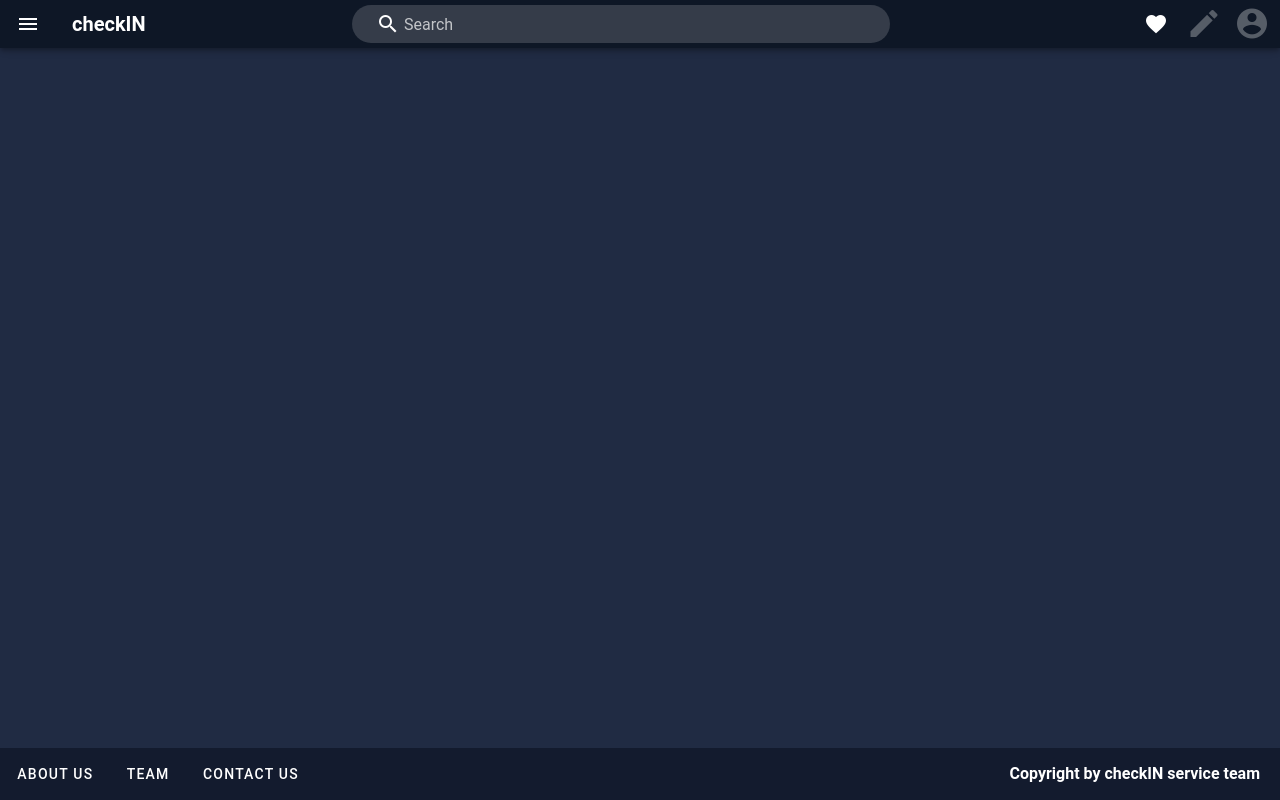
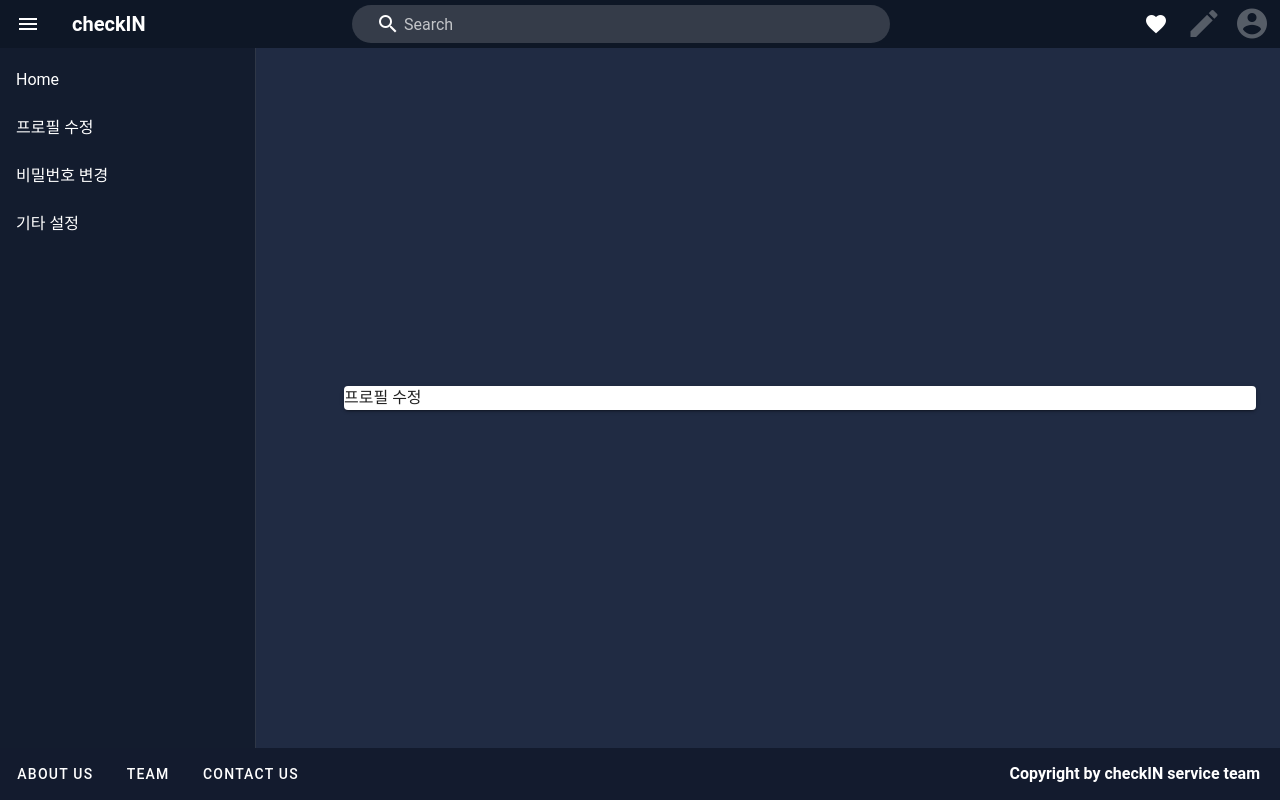
Before and after one commit to woosteelz/checkIN, a Vue app: page /myaccount/editProfile in a window 1280 px wide. Built offline with nearby package versions, Linux system fonts and the light colour scheme; a small style sheet from the web is missing.

Commit message:
[add]accout/accountSub

```diff
--- a/src/router/index.js
+++ b/src/router/index.js
@@ -36,6 +36,23 @@ export default new Router({
       name: 'MyAccount',
       path: '/myaccount',
       component: () => import('@/views/account/MyAccount'),
+      children: [
+        {
+          name: 'EditProfile',
+          path: 'editProfile',
+          component: () => import('@/views/account/accountSub/EditProfile')
+        },
+        {
+          name: 'ChangePassword',
+          path: 'changepassword',
+          component: () => import('@/views/account/accountSub/ChangePassword')
+        },
+        {
+          name: 'Config',
+          path: 'config',
+          component: () => import('@/views/account/accountSub/Config')
+        }
+      ]
     },
   ],
 })
--- a/src/views/account/MyAccount.vue
+++ b/src/views/account/MyAccount.vue
@@ -1,9 +1,8 @@
 <template>
   <v-container id="myAccount" fluid fill-height>
     <v-row>
-      <v-col cols="12">
+      <v-col cols="3">
         <v-navigation-drawer dark absolute permanent color="#131C2E">
-
           <v-list>
             <v-list-item link>
               <v-list-item-content>
@@ -12,21 +11,24 @@
             </v-list-item>
             <v-list-item link>
               <v-list-item-content>
-                <v-list-item-title @click="$router.push({ name: 'Home' })">프로필 수정</v-list-item-title>
+                <v-list-item-title @click="$router.push({ name: 'EditProfile' })">프로필 수정</v-list-item-title>
               </v-list-item-content>
             </v-list-item>
             <v-list-item link>
               <v-list-item-content>
-                <v-list-item-title @click="$router.push({ name: 'Home' })">비밀번호 변경</v-list-item-title>
+                <v-list-item-title @click="$router.push({ name: 'ChangePassword' })">비밀번호 변경</v-list-item-title>
               </v-list-item-content>
             </v-list-item>
             <v-list-item link>
               <v-list-item-content>
-                <v-list-item-title @click="$router.push({ name: 'Home' })">기타 설정</v-list-item-title>
+                <v-list-item-title @click="$router.push({ name: 'Config' })">기타 설정</v-list-item-title>
               </v-list-item-content>
             </v-list-item>
           </v-list>
         </v-navigation-drawer>
+      </v-col>
+      <v-col cols="9">
+        <router-view/>
       </v-col>
     </v-row>
   </v-container>
--- /dev/null
+++ b/src/views/account/accountSub/ChangePassword.vue
@@ -0,0 +1,21 @@
+<template>
+  <v-container fluid>
+    <v-row>
+      <v-col>
+        <v-card>
+          비밀번호 변경
+        </v-card>
+      </v-col>
+    </v-row>
+  </v-container>
+</template>
+
+<script>
+export default {
+
+}
+</script>
+
+<style>
+
+</style>
--- /dev/null
+++ b/src/views/account/accountSub/Config.vue
@@ -0,0 +1,21 @@
+<template>
+  <v-container fluid>
+    <v-row>
+      <v-col>
+        <v-card>
+          기타설정
+        </v-card>
+      </v-col>
+    </v-row>
+  </v-container>
+</template>
+
+<script>
+export default {
+
+}
+</script>
+
+<style>
+
+</style>
--- /dev/null
+++ b/src/views/account/accountSub/EditProfile.vue
@@ -0,0 +1,21 @@
+<template>
+  <v-container fluid>
+    <v-row>
+      <v-col>
+        <v-card>
+          프로필 수정
+        </v-card>
+      </v-col>
+    </v-row>
+  </v-container>
+</template>
+
+<script>
+export default {
+
+}
+</script>
+
+<style>
+
+</style>
```
